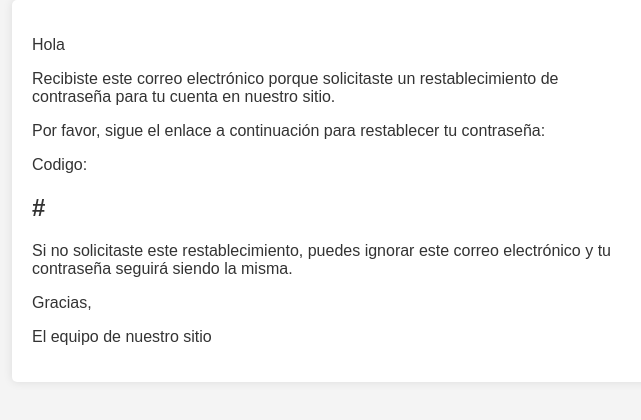
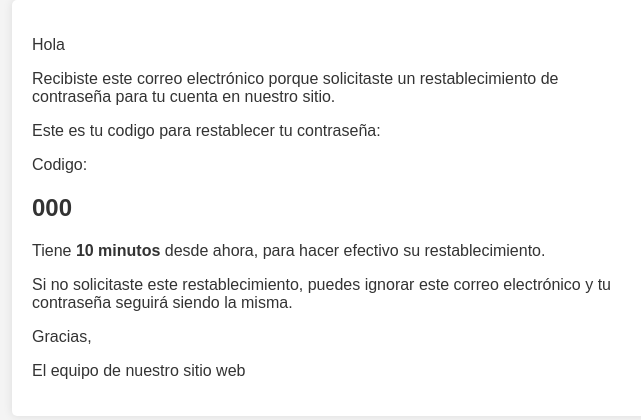
Before and after one commit to agarciactg/web, a Django app: template web/config/templates/reset_password.html in a window 1280 px wide. Shown: the top 420 px of the page, without its empty margins (308-949 px from the left). Run offline with Django 3.2, Linux system fonts and the light colour scheme; the template is opened without the code that fills it: most values are stand-ins (such as "Sample title", 1, 10 or a date in 2020); parts of the project's set-up code (start-up, migrations or seed data) failed here and were passed over.

Commit message:
endpint de modificacion de password - ok.

```diff
--- a/web/apps/users/api/serializers.py
+++ b/web/apps/users/api/serializers.py
@@ -94,8 +94,9 @@ class PasswordResetSerializer(serializers.Serializer):
 
 
 class SetPasswordSerializer(serializers.Serializer):
-    password = serializers.CharField()
-    confirm_password = serializers.CharField()
+    email = serializers.EmailField()
+    reset_code = serializers.CharField(max_length=6)
+    password = serializers.CharField(write_only=True)
 
 
 class UserCreateSerializer(serializers.ModelSerializer):
--- a/web/apps/users/api/urls.py
+++ b/web/apps/users/api/urls.py
@@ -15,7 +15,7 @@ urlpatterns = [
     ),
     path("api/v1/reset-password/", views.PasswordResetRequestView.as_view(), name="reset_password"),
     path(
-        "api/v1/reset-password/confirm/<str:uidb64>/<str:token>/",
+        "api/v1/reset-password/confirm/",
         views.passwordResetConfirmView.as_view(),
         name="reset_password_confirm",
     ),
--- a/web/config/templates/reset_password.html
+++ b/web/config/templates/reset_password.html
@@ -10,11 +10,12 @@
     <div style="max-width: 600px; margin: 0 auto; padding: 20px; background-color: #fff; border-radius: 5px; box-shadow: 0 0 10px rgba(0, 0, 0, 0.1);">
         <p style="margin-bottom: 15px;">Hola {{ user.first_name }}</p>
         <p style="margin-bottom: 15px;">Recibiste este correo electrónico porque solicitaste un restablecimiento de contraseña para tu cuenta en nuestro sitio.</p>
-        <p style="margin-bottom: 15px;">Por favor, sigue el enlace a continuación para restablecer tu contraseña:</p>
-        <p style="margin-bottom: 15px;">Codigo: <h2>{{ reset_url }}</h2></p>
+        <p style="margin-bottom: 15px;">Este es tu codigo para restablecer tu contraseña:</p>
+        <p style="margin-bottom: 15px;">Codigo: <h2>{{ code }}</h2></p>
+        <p style="margin-bottom: 15px;">Tiene <b>10 minutos</b> desde ahora, para hacer efectivo su restablecimiento.</p>
         <p style="margin-bottom: 15px;">Si no solicitaste este restablecimiento, puedes ignorar este correo electrónico y tu contraseña seguirá siendo la misma.</p>
         <p>Gracias,</p>
-        <p>El equipo de nuestro sitio</p>
+        <p>El equipo de nuestro sitio web</p>
     </div>
 
 </body>
```
Also changed, not shown: web/apps/users/api/views.py (+24 -9 lines).
